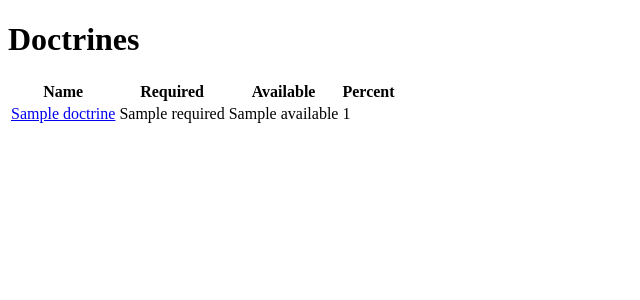
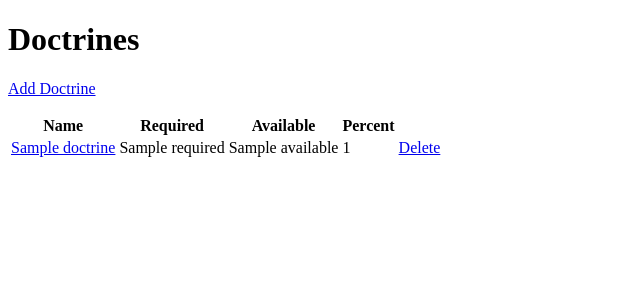
Before and after one commit to mobiusxs/reserves, a Flask app: template templates/doctrine/index.html in a window 1280 px wide. Shown: the part 26-326 px from the top of the page, without its empty margins (0-640 px from the left). Run offline with Flask 2, Linux system fonts and the light colour scheme; the template is opened without the code that fills it: most values are stand-ins (such as "Sample title", 1, 10 or a date in 2020).

Commit message:
add link to add new doctrine and delete doctrines

```diff
--- a/templates/doctrine/index.html
+++ b/templates/doctrine/index.html
@@ -4,12 +4,14 @@
 
 {% block content %}
     <h1>Doctrines</h1>
+    <p><a href="{{ url_for('doctrine.add') }}">Add Doctrine</a></p>
     <table>
         <tr>
             <th>Name</th>
             <th>Required</th>
             <th>Available</th>
             <th>Percent</th>
+            <th></th>
         </tr>
     {% for doctrine in doctrines %}
         <tr>
@@ -17,6 +19,7 @@
             <td>{{ doctrine['required'] }}</td>
             <td>{{ doctrine['available'] }}</td>
             <td>{{ doctrine['percent'] }}</td>
+            <td><a href="{{ url_for('doctrine.delete', id=doctrine['id']) }}">Delete</a></td>
         </tr>
     {% endfor %}
     </table>
```
